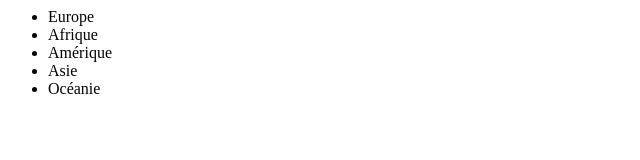
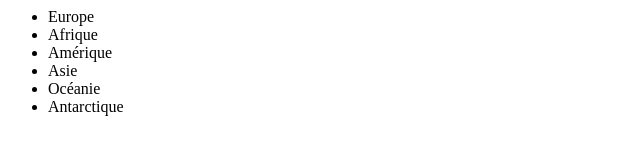
Before and after one commit to rdeniel/villegit, a plain HTML site: page continent.html in a window 1280 px wide. Shown: the full height of the page, 0-640 px from the left. Drawn offline with Linux system fonts and the light colour scheme.

Commit message:
ajout antarctique

```diff
--- a/continent.html
+++ b/continent.html
@@ -10,6 +10,7 @@
 			<li>Amérique</li>
 			<li>Asie</li>
 			<li>Océanie</li>
+			<li>Antarctique</li>
 		</ul>
 	</body>
 </html>
```
